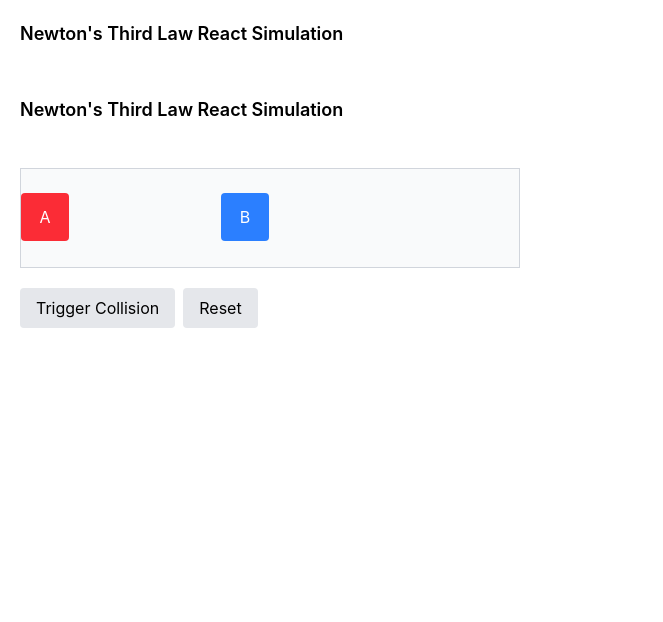
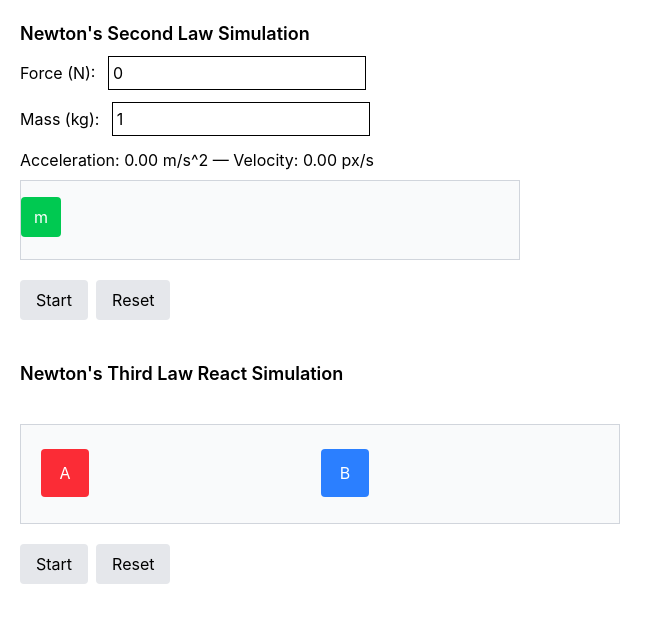
Before and after one commit to RazinShafayet2007/react-physics, a React (Vite) app: page / in a window 1280 px wide. Shown: the top 622 px of the page, without its empty margins (0-663 px from the left). Built offline with nearby package versions, Linux system fonts and the light colour scheme.

Commit message:
feat: Newton's Second Law logic

```diff
--- a/src/Newton.tsx
+++ b/src/Newton.tsx
@@ -1,73 +1,155 @@
-import { useState as physicsState } from "react";
+import React, { useEffect, useRef, useState } from "react";
 import './index.css';
 
 function NewtonSecondLaw() {
+    const [mass, setMass] = useState(1); // kg
+    const [force, setForce] = useState(0); // N
+    const [pos, setPos] = useState(0); // px
+    const [vel, setVel] = useState(0); // px/s
+    const [running, setRunning] = useState(false);
+    const rafRef = useRef<number | null>(null);
+    const lastRef = useRef<number | null>(null);
+
+    // conversion: treat 100 px = 1 meter for visualization
+    const pxToMeter = 1 / 100;
+
+    useEffect(() => {
+        if (!running) {
+            if (rafRef.current) cancelAnimationFrame(rafRef.current);
+            rafRef.current = null;
+            lastRef.current = null;
+            return;
+        }
+
+        const step = (t: number) => {
+            if (lastRef.current == null) lastRef.current = t;
+            const dt = (t - lastRef.current) / 1000; // seconds
+            lastRef.current = t;
+
+            // a = F / m (m in kg, F in N)
+            const a_m_s2 = mass > 0 ? force / mass : 0;
+
+            // convert acceleration to px/s^2
+            const a_px_s2 = a_m_s2 / pxToMeter;
+
+            const newVel = vel + a_px_s2 * dt;
+            const newPos = pos + newVel * dt;
+
+            setVel(newVel);
+            setPos(newPos);
+
+            rafRef.current = requestAnimationFrame(step);
+        };
+
+        rafRef.current = requestAnimationFrame(step);
+        return () => {
+            if (rafRef.current) cancelAnimationFrame(rafRef.current);
+            rafRef.current = null;
+            lastRef.current = null;
+        };
+    }, [running, force, mass, pos, vel]);
+
+    const reset = () => {
+        setRunning(false);
+        setPos(0);
+        setVel(0);
+        setForce(0);
+        setMass(1);
+    };
+
     return (
         <div className="p-5 font-sans">
-            <h3 className="text-lg font-semibold mb-2">Newton's Third Law React Simulation</h3>
+            <h3 className="text-lg font-semibold mb-2">Newton's Second Law Simulation</h3>
+
+            <div className="mb-3">Force (N): <input type="number" value={force} onChange={e=>setForce(Number(e.target.value))} className="ml-2 border p-1"/></div>
+            <div className="mb-3">Mass (kg): <input type="number" min="0.01" step="0.1" value={mass} onChange={e=>setMass(Number(e.target.value))} className="ml-2 border p-1"/></div>
+
+            <p className="mb-2">Acceleration: {(mass>0 ? (force/mass).toFixed(2) : '0')} m/s^2 — Velocity: {vel.toFixed(2)} px/s</p>
+
+            <div className="relative w-[500px] h-[80px] border border-gray-300 bg-gray-50 mb-5">
+                <div className="absolute top-4 w-10 h-10 bg-green-500 text-white flex items-center justify-center rounded" style={{ left: `${pos}px` }}>m</div>
+            </div>
+
+            <button onClick={()=>setRunning(r=>!r)} className="mr-2 px-4 py-2 bg-gray-200 rounded hover:bg-gray-300">{running ? 'Pause' : 'Start'}</button>
+            <button onClick={reset} className="px-4 py-2 bg-gray-200 rounded hover:bg-gray-300">Reset</button>
         </div>
-    )
-};
+    );
+}
 
 function NewtonThirdLaw() {
-    // Track positions of Object A and Object B
-    const [posA, setPosA] = physicsState(0);
-    const [posB, setPosB] = physicsState(200);
-    const [forceLog, setForceLog] = physicsState("");
+    // positions and velocities (px)
+    const [posA, setPosA] = useState(20);
+    const [posB, setPosB] = useState(300);
+    const [velA, setVelA] = useState(120); // px/s toward right
+    const [velB, setVelB] = useState(0); // px/s
+    const [log, setLog] = useState('');
+    const [running, setRunning] = useState(false);
+    const rafRef = useRef<number | null>(null);
+    const lastRef = useRef<number | null>(null);
 
-    const handleCollision = () => {
-        // Object A moves (+50) and hits Object B
-        setPosA(posA + 190);
+    const radius = 24; // for collision detection (object width ~40)
+    const massA = 1; // kg
+    const massB = 1; // kg
 
-        // Object B gets hit by Object A and moves (+50)
-        setTimeout(() => setPosB(posB + 190), 100);
+    useEffect(() => {
+        if (!running) {
+            if (rafRef.current) cancelAnimationFrame(rafRef.current);
+            rafRef.current = null;
+            lastRef.current = null;
+            return;
+        }
 
-        // Newton's Third Law: For every action, there is an equal and opposite reaction
-        setForceLog(`Object A applies a force to Object B, and Object B applies an equal and opposite force to Object A.`);
-    }
+        const step = (t: number) => {
+            if (lastRef.current == null) lastRef.current = t;
+            const dt = (t - lastRef.current) / 1000;
+            lastRef.current = t;
 
-    const reset = () => {
-        setPosA(0);
-        setPosB(200);
-        setForceLog("");
-    }
+            let xA = posA + velA * dt;
+            let xB = posB + velB * dt;
+            let vA = velA;
+            let vB = velB;
+
+            // simple 1D collision detection
+            if (xA + radius >= xB - radius && velA > velB) {
+                // elastic collision formula
+                const newVA = (vA * (massA - massB) + 2 * massB * vB) / (massA + massB);
+                const newVB = (vB * (massB - massA) + 2 * massA * vA) / (massA + massB);
+                vA = newVA;
+                vB = newVB;
+                setLog('Collision: equal and opposite forces exchanged — velocities updated.');
+                // separate objects slightly to avoid re-collision
+                xA = xB - radius*2 - 1;
+            }
+
+            setPosA(xA);
+            setPosB(xB);
+            setVelA(vA);
+            setVelB(vB);
+
+            rafRef.current = requestAnimationFrame(step);
+        };
+
+        rafRef.current = requestAnimationFrame(step);
+        return () => { if (rafRef.current) cancelAnimationFrame(rafRef.current); rafRef.current = null; lastRef.current = null };
+    }, [running, posA, posB, velA, velB]);
+
+    const trigger = () => setRunning(true);
+    const reset = () => { setRunning(false); setPosA(20); setPosB(300); setVelA(120); setVelB(0); setLog(''); };
 
     return (
         <div className="p-5 font-sans">
             <h3 className="text-lg font-semibold mb-2">Newton's Third Law React Simulation</h3>
-            <p className="min-h-[20px] text-blue-600 mb-4">{forceLog}</p>
+            <p className="min-h-[20px] text-blue-600 mb-2">{log}</p>
 
-            {/* Simulation Box */}
-            <div className="relative w-[500px] h-[100px] border border-gray-300 bg-gray-50 mb-5">
-                {/* Object A */}
-                <div
-                    className="absolute top-6 w-12 h-12 bg-red-500 text-white flex items-center justify-center transition-all duration-200 ease-out rounded"
-                    style={{ left: `${posA}px` }}
-                >
-                    A
-                </div>
-
-                {/* Object B */}
-                <div
-                    className="absolute top-6 w-12 h-12 bg-blue-500 text-white flex items-center justify-center transition-all duration-200 ease-out rounded"
-                    style={{ left: `${posB}px` }}
-                >
-                    B
-                </div>
+            <div className="relative w-[600px] h-[100px] border border-gray-300 bg-gray-50 mb-5 overflow-hidden">
+                <div className="absolute top-6 w-12 h-12 bg-red-500 text-white flex items-center justify-center rounded" style={{ left: `${posA}px` }}>A</div>
+                <div className="absolute top-6 w-12 h-12 bg-blue-500 text-white flex items-center justify-center rounded" style={{ left: `${posB}px` }}>B</div>
             </div>
 
-            {/* Controls */}
-            <button
-                onClick={handleCollision}
-                className="mr-2 px-4 py-2 bg-gray-200 rounded hover:bg-gray-300"
-            >
-                Trigger Collision
-            </button>
-            <button onClick={reset} className="px-4 py-2 bg-gray-200 rounded hover:bg-gray-300">
-                Reset
-            </button>
+            <button onClick={trigger} className="mr-2 px-4 py-2 bg-gray-200 rounded hover:bg-gray-300">Start</button>
+            <button onClick={reset} className="px-4 py-2 bg-gray-200 rounded hover:bg-gray-300">Reset</button>
         </div>
     );
 }
 
-export {NewtonThirdLaw, NewtonSecondLaw}; ;
+export { NewtonThirdLaw, NewtonSecondLaw };
```
